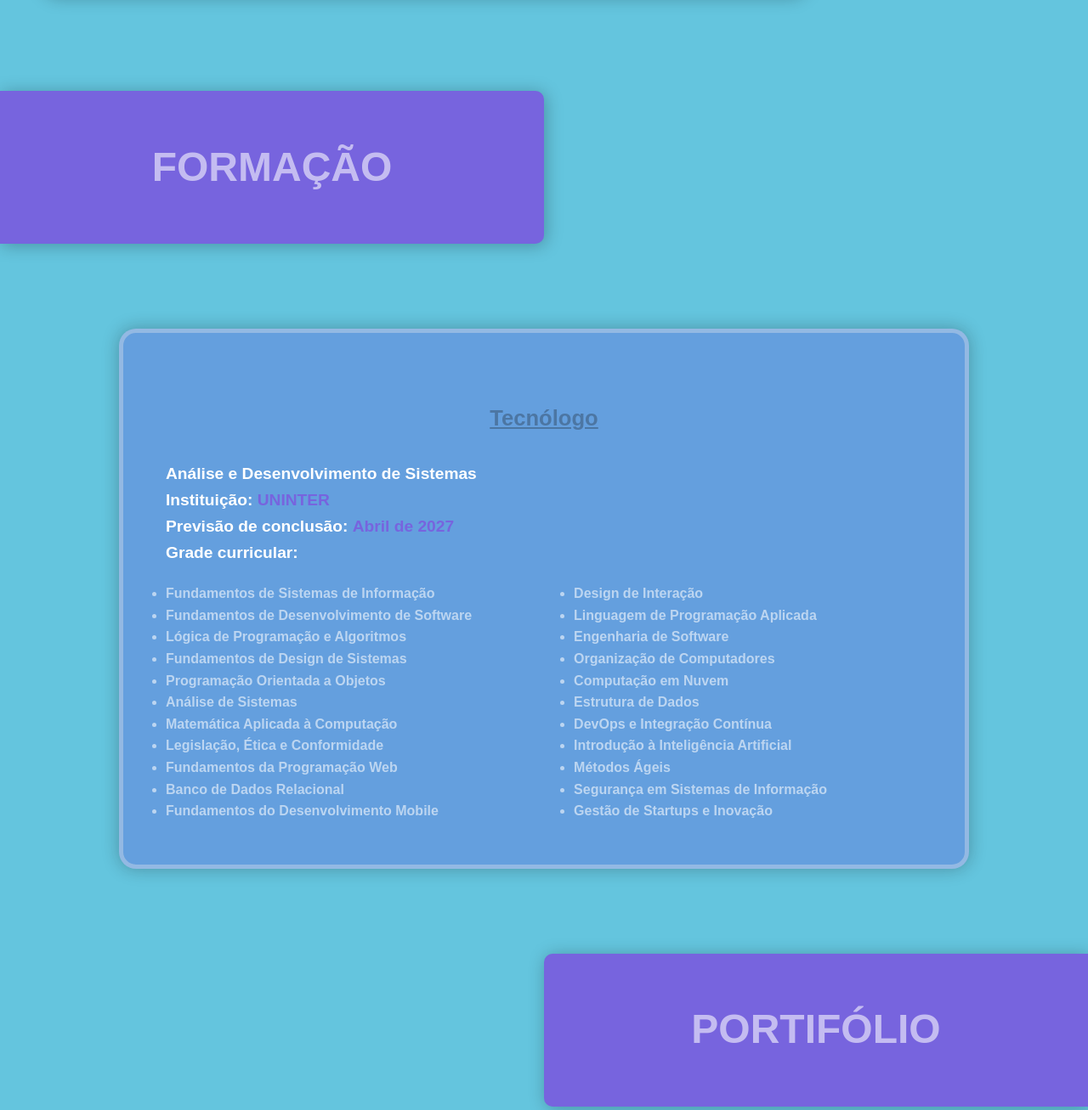
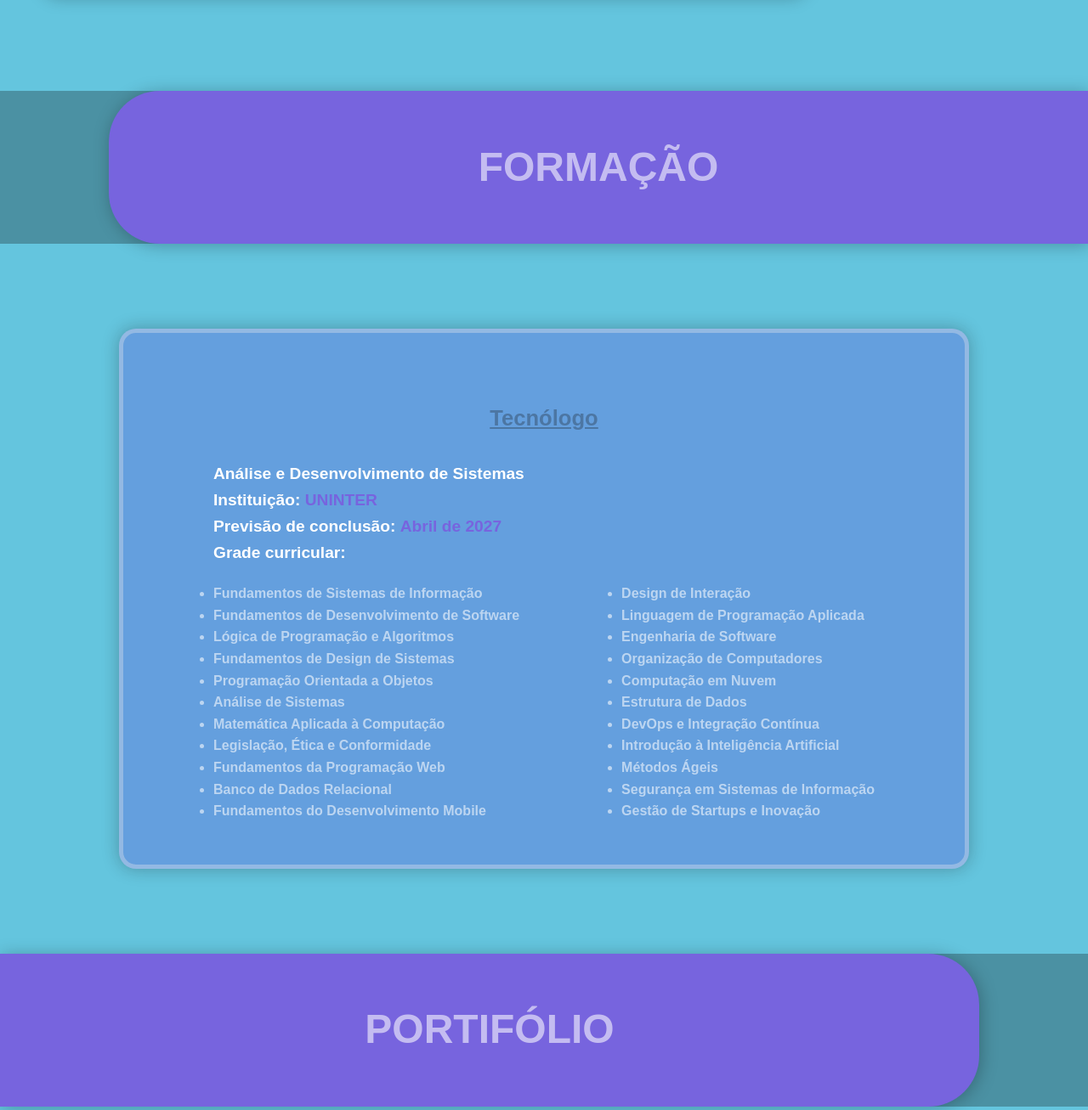
Before and after one commit to thiagoroddev/portifolio, a website: page index.html in a window 1280 px wide. Shown: the part 1880-3187 px from the top of the page at 85% size. Drawn offline with Linux system fonts and the light colour scheme.

Commit message:
ajustes para celular

```diff
--- a/index.html
+++ b/index.html
@@ -74,7 +74,9 @@
       </div>
     </header>
     <main>
+      <div class="container-separador-a">
         <div class="separador-a"><h2>SOBRE MIM</h2></div>
+      </div>
 
       <!-- Seção de SOBRE MIM -->
 
@@ -117,11 +119,13 @@
           </ul>
         </div>
       </section>
-
-      <div class="separador"><h2>FORMAÇÃO</h2></div>
+      <div class="container-separador-b">
+        <div class="separador-b"><h2>FORMAÇÃO</h2></div>
+      </div>
 
       <!-- Seção de FORMAÇÂO -->
 
+      <section class="container-formacao">
         <section id="formacao">
           <h3>Tecnólogo</h3>
           <div>
@@ -159,11 +163,13 @@
             </ul>
           </div>
         </section>
-
+      </section>
+      <div class="container-separador-a">
         <div class="separador-a"><h2>PORTIFÓLIO</h2></div>
+      </div>
 
       <!-- Seção de PORTIFOLIO -->
-
+      <section class="container-portifolio">
         <section id="portifolio">
           <!-- Carrosel -->
           <div class="carrossel-container">
@@ -192,7 +198,11 @@
                       </li>
                       <li>
                         CSS
-                      <img class="icons" src="icons/css.png " alt="HTML Icon" />
+                        <img
+                          class="icons"
+                          src="icons/css.png "
+                          alt="HTML Icon"
+                        />
                       </li>
                       <li>
                         JavaScript
@@ -207,12 +217,13 @@
                 </div>
                 <p>
                   Este projeto é uma versão interativa do clássico Jogo da Velha
-                (ou Tic-Tac-Toe), desenvolvido com HTML, CSS e JavaScript puro,
-                sem uso de bibliotecas externas. O foco foi treinar lógica de
-                programação, controle de estado do jogo e manipulação dinâmica
-                da interface com o DOM. A interface permite que dois jogadores
-                se enfrentem alternando entre os símbolos X e O, com verificação
-                automática de vitória, empate e reinício da partida.
+                  (ou Tic-Tac-Toe), desenvolvido com HTML, CSS e JavaScript
+                  puro, sem uso de bibliotecas externas. O foco foi treinar
+                  lógica de programação, controle de estado do jogo e
+                  manipulação dinâmica da interface com o DOM. A interface
+                  permite que dois jogadores se enfrentem alternando entre os
+                  símbolos X e O, com verificação automática de vitória, empate
+                  e reinício da partida.
                 </p>
               </div>
               <div class="card-projeto">
@@ -239,7 +250,11 @@
                       </li>
                       <li>
                         CSS
-                      <img class="icons" src="icons/css.png " alt="HTML Icon" />
+                        <img
+                          class="icons"
+                          src="icons/css.png "
+                          alt="HTML Icon"
+                        />
                       </li>
                       <li>
                         JavaScript
@@ -253,14 +268,14 @@
                   </div>
                 </div>
                 <p>
-                Este projeto é uma calculadora funcional desenvolvida com HTML,
-                CSS e JavaScript puro, com o objetivo de reforçar os conceitos
-                fundamentais de manipulação do DOM, eventos e lógica
+                  Este projeto é uma calculadora funcional desenvolvida com
+                  HTML, CSS e JavaScript puro, com o objetivo de reforçar os
+                  conceitos fundamentais de manipulação do DOM, eventos e lógica
                   condicional. A calculadora realiza as quatro operações básicas
                   (adição, subtração, multiplicação e divisão) e possui uma
                   interface limpa e responsiva. Durante o desenvolvimento,
-                trabalhei com event listeners, validação de entrada, e controle
-                de estado da operação em andamento.
+                  trabalhei com event listeners, validação de entrada, e
+                  controle de estado da operação em andamento.
                 </p>
               </div>
               <div class="card-projeto">
@@ -287,7 +302,11 @@
                       </li>
                       <li>
                         CSS
-                      <img class="icons" src="icons/css.png " alt="HTML Icon" />
+                        <img
+                          class="icons"
+                          src="icons/css.png "
+                          alt="HTML Icon"
+                        />
                       </li>
                     </ul>
                   </div>
@@ -299,8 +318,8 @@
                   conteúdo em seções. Foi desenvolvido utilizando HTML5 e CSS3
                   puros, com objetivo de praticar layout responsivo,
                   posicionamento de elementos e hierarquia de títulos. O site
-                simula uma apresentação de produto, contendo cabeçalho, seção de
-                imagem principal, área de informações, galeria de imagens e
+                  simula uma apresentação de produto, contendo cabeçalho, seção
+                  de imagem principal, área de informações, galeria de imagens e
                   rodapé.
                 </p>
               </div>
@@ -311,11 +330,14 @@
             </div>
           </div>
         </section>
-
-      <div class="separador"><h2>Contato</h2></div>
+      </section>
+      <div class="container-separador-b">
+        <div class="separador-b"><h2>CONTATO</h2></div>
+      </div>
 
       <!-- Seção de CONTATO -->
 
+      <section class="container-contato">
         <section id="contato">
           <!-- Envia um email para o endereço que definir -->
           <form
@@ -327,7 +349,7 @@
             <input type="hidden" name="_subject" value="Novo contato" />
             <!--Desativa o recaptcha padrão do FormSubmit-->
             <input type="hidden" name="_captcha" value="false" />
-          <h3>Contato</h3>
+            <h3>Envie sua mensagem</h3>
             <div>
               <label for="nome">Nome:</label>
               <input type="text" name="nome" id="nome" required />
@@ -348,6 +370,7 @@
             <button type="submit">Enviar</button>
           </form>
         </section>
+      </section>
     </main>
     <script src="main.js"></script>
   </body>
--- a/style.css
+++ b/style.css
@@ -26,17 +26,11 @@ html {
     scroll-behavior: smooth;
 }
 
-.separador {
-    height: 180px;
-    background-color: var(--cor-secundaria);
-    box-shadow: 2px 2px 20px var(--cor-sombra);
+.container-separador-a {
     display: flex;
-    justify-content: center;
-    align-items: center;
-    width: 50%;
-    border-radius: 10px;
-    border-top-left-radius: 0px;
-    border-bottom-left-radius: 0px;
+    width: 100%;
+    background-color: var(--cor-borda-transp);
+    justify-content: first baseline;
 }
 
 .separador-a {
@@ -46,19 +40,37 @@ html {
     display: flex;
     justify-content: center;
     align-items: center;
-    width: 50%;
-    border-radius: 10px;
+    width: 90%;
+    border-radius: 60px;
+    border-top-left-radius: 0px;
+    border-bottom-left-radius: 0px;
+}
+
+.container-separador-b {
+    display: flex;
+    width: 100%;
+    background-color: var(--cor-borda-transp);
+    justify-content: end;
+}
+
+.separador-b {
+    height: 180px;
+    background-color: var(--cor-secundaria);
+    box-shadow: 2px 2px 20px var(--cor-sombra);
+    display: flex;
+    justify-content: center;
+    align-items: center;
+    width: 90%;
+    border-radius: 60px;
     border-top-right-radius: 0px;
     border-bottom-right-radius: 0px;
-    margin-left: 50%;
-
 }
 
 .separador-a h2 {
     color: var(--cor-texto-cinza);
 }
 
-.separador h2 {
+.separador-b h2 {
     color: var(--cor-texto-cinza);
 }
 
@@ -120,8 +132,8 @@ section {
 }
 
 .menu ul li:hover {
-    background-color: var(--cor-terciaria);
-    transition: background-color 0.3s ease;
+    background-color: var(--cor-borda-transp);
+    transition: background-color 0.1s ease-in;
     border: 1px solid var(--cor-terciaria);
 }
 
@@ -307,6 +319,13 @@ main {
 
 /* -------------------------------------------- Formação ---------------------------------------------------*/
 
+.container-formacao {
+    display: flex;
+    justify-content: center;
+    align-items: center;
+    justify-items: center;
+}
+
 #formacao {
     background-color:var(--cor-terciaria);
     padding: 50px;
@@ -316,7 +335,14 @@ main {
     border: 5px solid var(--cor-borda-cinza);
     border-radius: 20px;
     box-shadow: 0px 0px 20px var(--cor-borda-transp);
+    display: flex;
+    flex-direction: column;
+    justify-content: center;
+    align-items: center;
+    justify-items: center;
 }
+
+
 
 #formacao span {
    font-weight: bold;
@@ -341,6 +367,12 @@ main {
 
 /*------------------------------------------ Portifólio ------------------------------------------*/
 
+.contaier-portifolio {
+    display: flex;
+    justify-content: center;
+    justify-items: center;
+    align-items: center;
+}
 
 /* carrosel portifolio */
 .carrossel-container {
@@ -469,6 +501,13 @@ main {
 
 /* ------------------------------------- Contato ----------------------------------------*/
 
+.container-contato {
+    display: flex;
+    justify-content: center;
+    justify-items: center;
+    align-items: center;
+}
+
 #contato {
     background-color:var(--cor-terciaria);
     padding: 50px;
@@ -546,6 +585,7 @@ footer {
     justify-content: center;
     align-items: center;
     justify-items: center;
+    width: 100%;
 }
 
 footer p {
```
Lines whose indentation alone changed are shown as unchanged.
